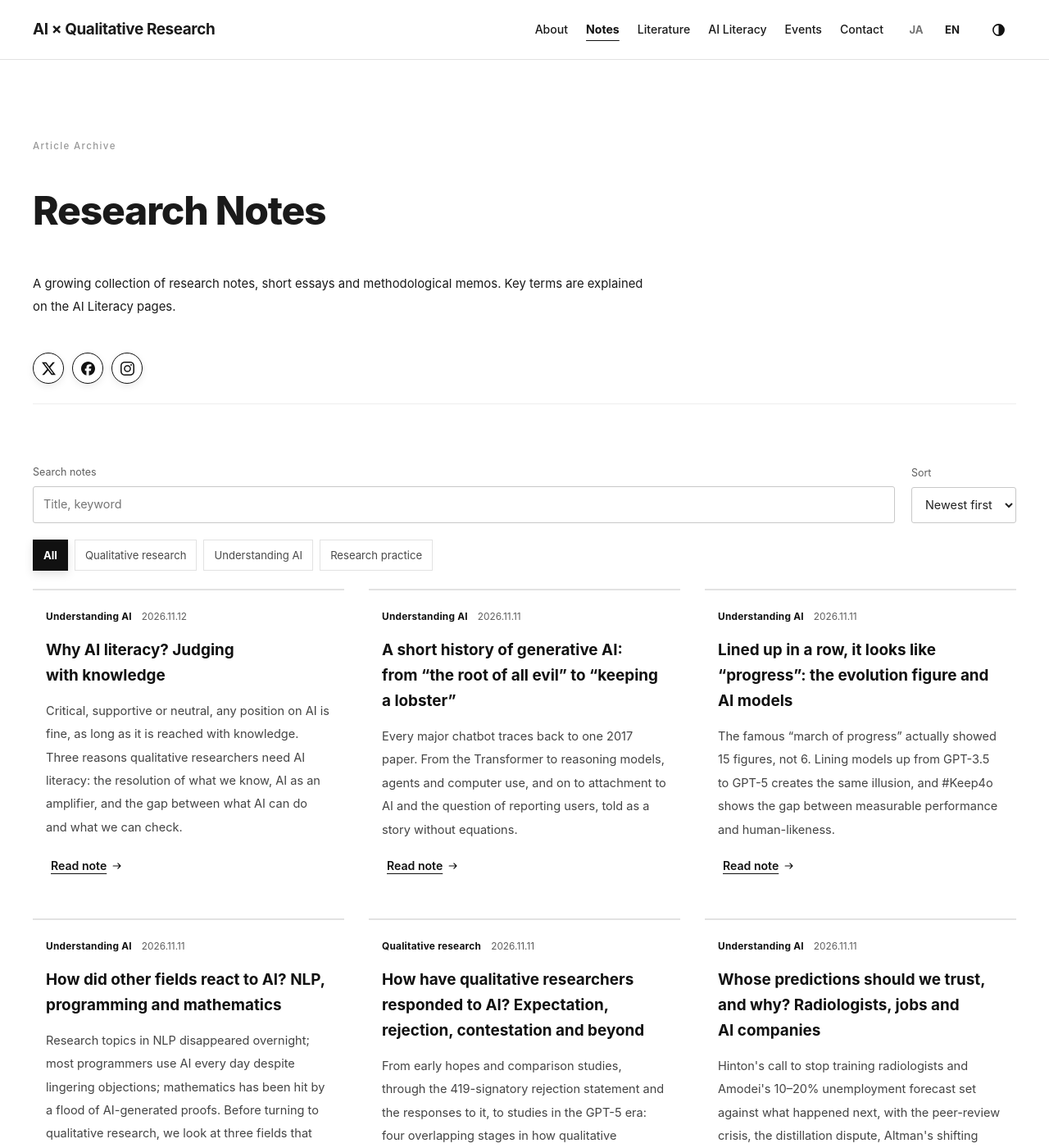
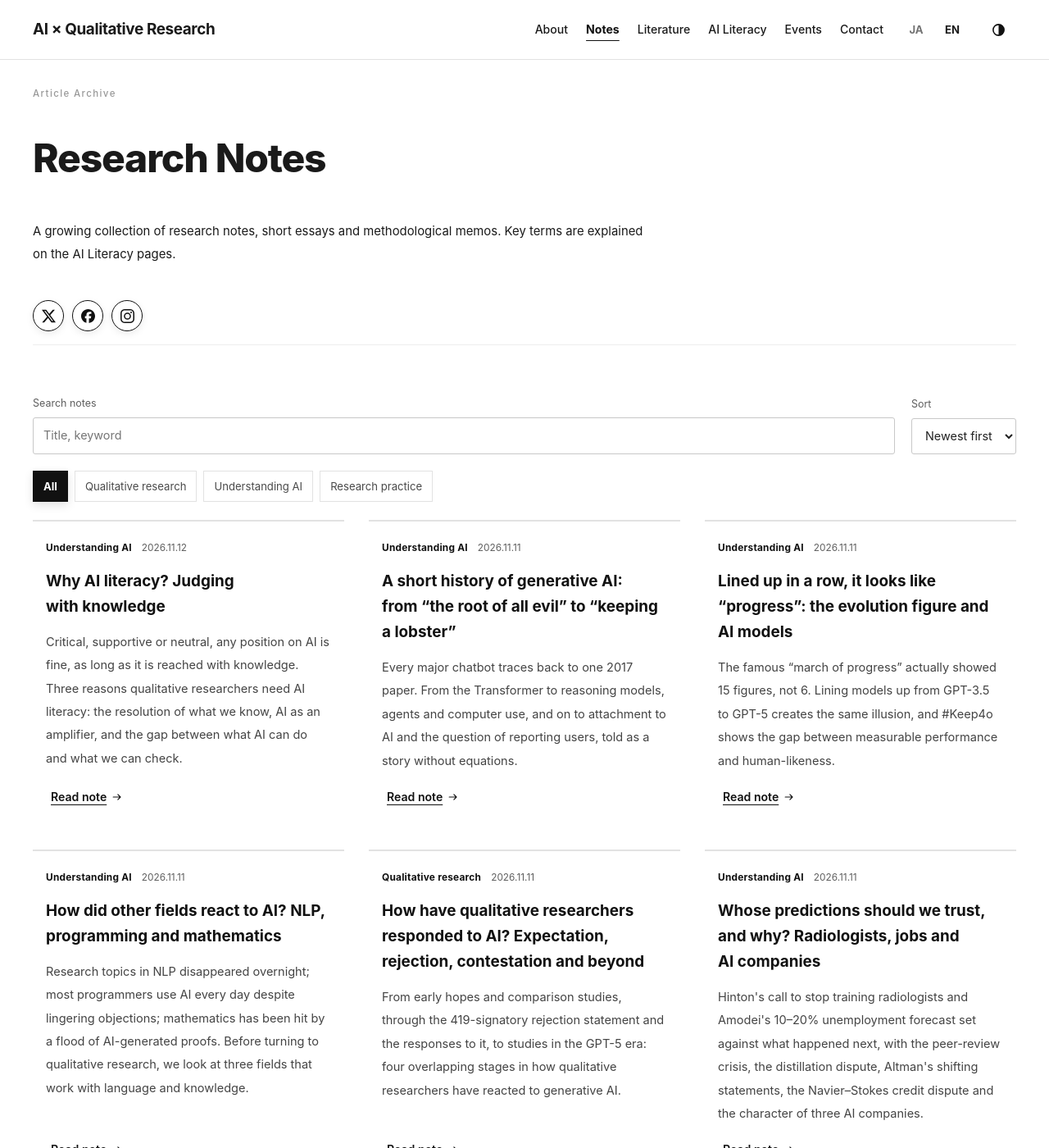
Before and after one commit to xuehaisheng/ai-qualitative-research, a Jekyll site: the page built from articles.html, in a window 1280 px wide and 1400 px high. Shown: the whole window at 82% size. Built offline with Jekyll 4.4.1, drawn with Linux system fonts in a browser that asks for light colours.

Commit message:
Reduce page opening whitespace and give English navigation more room

```diff
--- a/assets/css/reader.css
+++ b/assets/css/reader.css
@@ -439,3 +439,16 @@ html[data-large-text] .display-panel { position: static; margin-block: 8px; max-
   .site-header .brand { flex-basis: 100%; }
   .site-header .brand-copy strong { white-space: normal !important; line-height: 1.35; }
 }
+
+/* Consistent, compact page openings; override older page-specific 96px rules. */
+.page-main > .page-hero { padding: 32px 0 16px !important; }
+.page-main > .page-hero .page-heading { padding-bottom: 16px !important; }
+.page-main > .page-hero + .page-section { padding-top: 24px !important; }
+.events-page .event-upcoming { margin-bottom: 32px; }
+.events-page .event-upcoming h2, .events-page .event-archive-title { font-size: 1.35rem; margin: 0 0 12px; }
+.contact-page .contact-card { margin-top: 0; }
+html[lang="en"] .home-page:not(.masthead-static) .site-header .header-shell { gap: 28px; }
+@media (max-width:600px) {
+  .page-main > .page-hero { padding-top: 24px !important; }
+  html[lang="en"] .home-page:not(.masthead-static) .site-header .header-shell { gap: 16px; }
+}
```
